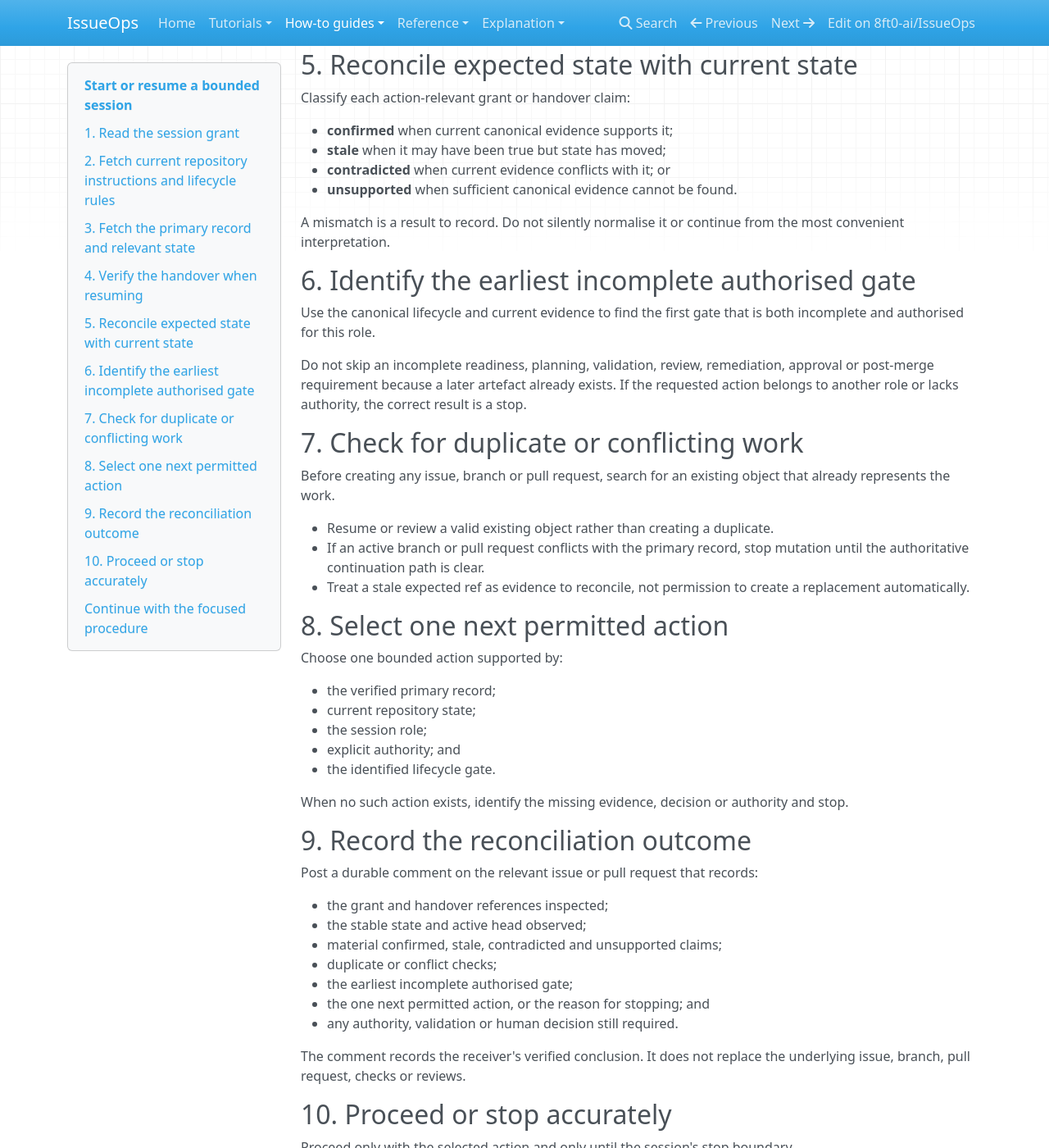
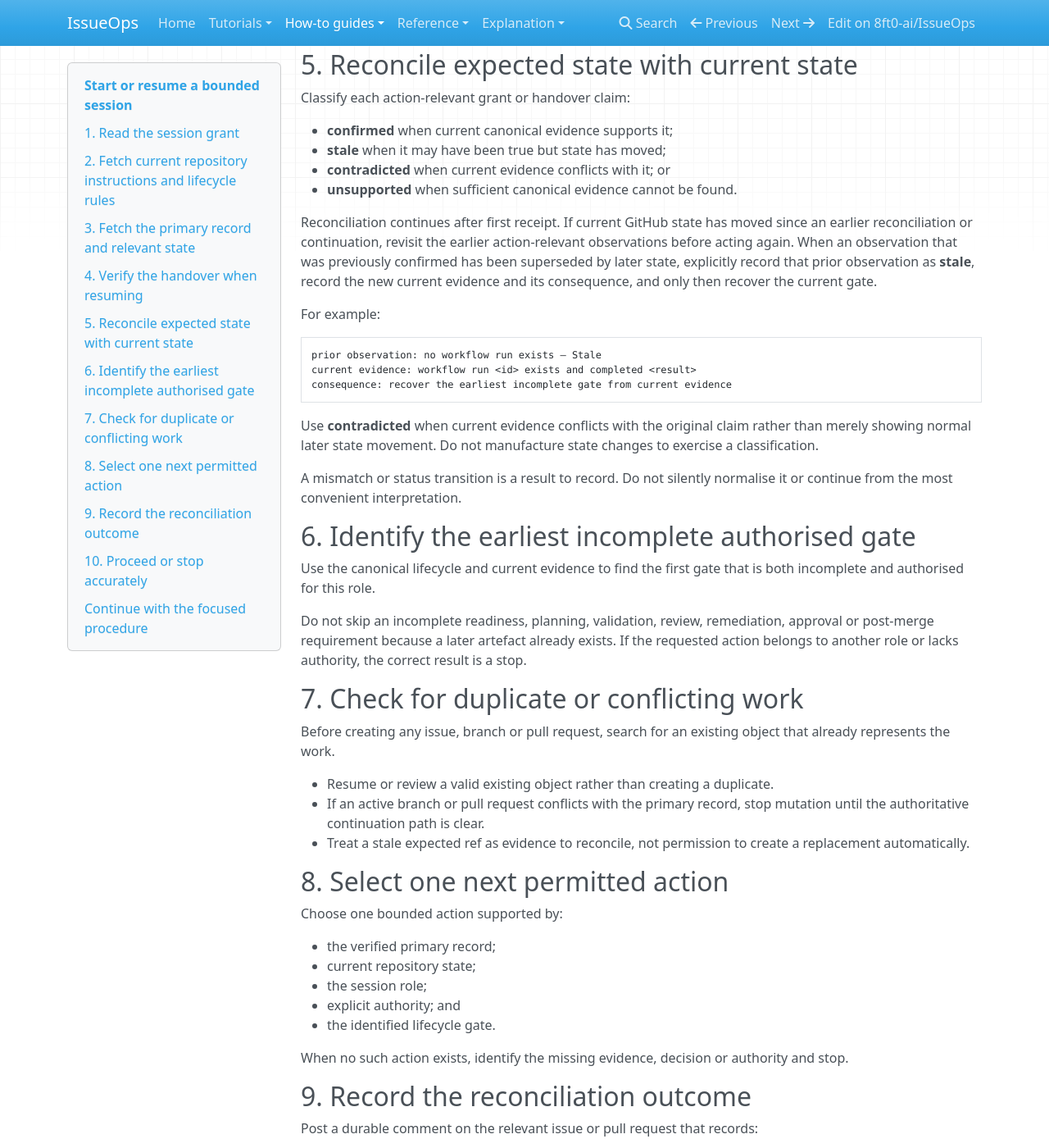
Before and after one commit to 8ft0-ai/IssueOps, an MkDocs documentation site: the page built from docs/how-to/start-or-resume-bounded-session.md, in a window 1280 px wide and 1400 px high, scrolled down 1402 px. Shown: the whole window at 82% size. Built offline with MkDocs 1.6.1, drawn with Linux system fonts in a browser that asks for light colours; nearby versions of some CDN libraries; some of the changed text lies outside the part shown.

Commit message:
docs: record stale transitions before continuation

````diff
--- a/docs/how-to/start-or-resume-bounded-session.md
+++ b/docs/how-to/start-or-resume-bounded-session.md
@@ -58,7 +58,19 @@ Classify each action-relevant grant or handover claim:
 - **contradicted** when current evidence conflicts with it; or
 - **unsupported** when sufficient canonical evidence cannot be found.
 
-A mismatch is a result to record. Do not silently normalise it or continue from the most convenient interpretation.
+Reconciliation continues after first receipt. If current GitHub state has moved since an earlier reconciliation or continuation, revisit the earlier action-relevant observations before acting again. When an observation that was previously confirmed has been superseded by later state, explicitly record that prior observation as **stale**, record the new current evidence and its consequence, and only then recover the current gate.
+
+For example:
+
+```text
+prior observation: no workflow run exists — Stale
+current evidence: workflow run <id> exists and completed <result>
+consequence: recover the earliest incomplete gate from current evidence
+```
+
+Use **contradicted** when current evidence conflicts with the original claim rather than merely showing normal later state movement. Do not manufacture state changes to exercise a classification.
+
+A mismatch or status transition is a result to record. Do not silently normalise it or continue from the most convenient interpretation.
 
 ## 6. Identify the earliest incomplete authorised gate
 
@@ -93,6 +105,8 @@ Post a durable comment on the relevant issue or pull request that records:
 - the grant and handover references inspected;
 - the stable state and active head observed;
 - material confirmed, stale, contradicted and unsupported claims;
+- any material status transition for a prior action-relevant observation, including confirmed-to-stale transitions caused by later state movement;
+- the current evidence that superseded the prior observation and its consequence for gate selection;
 - duplicate or conflict checks;
 - the earliest incomplete authorised gate;
 - the one next permitted action, or the reason for stopping; and
````
